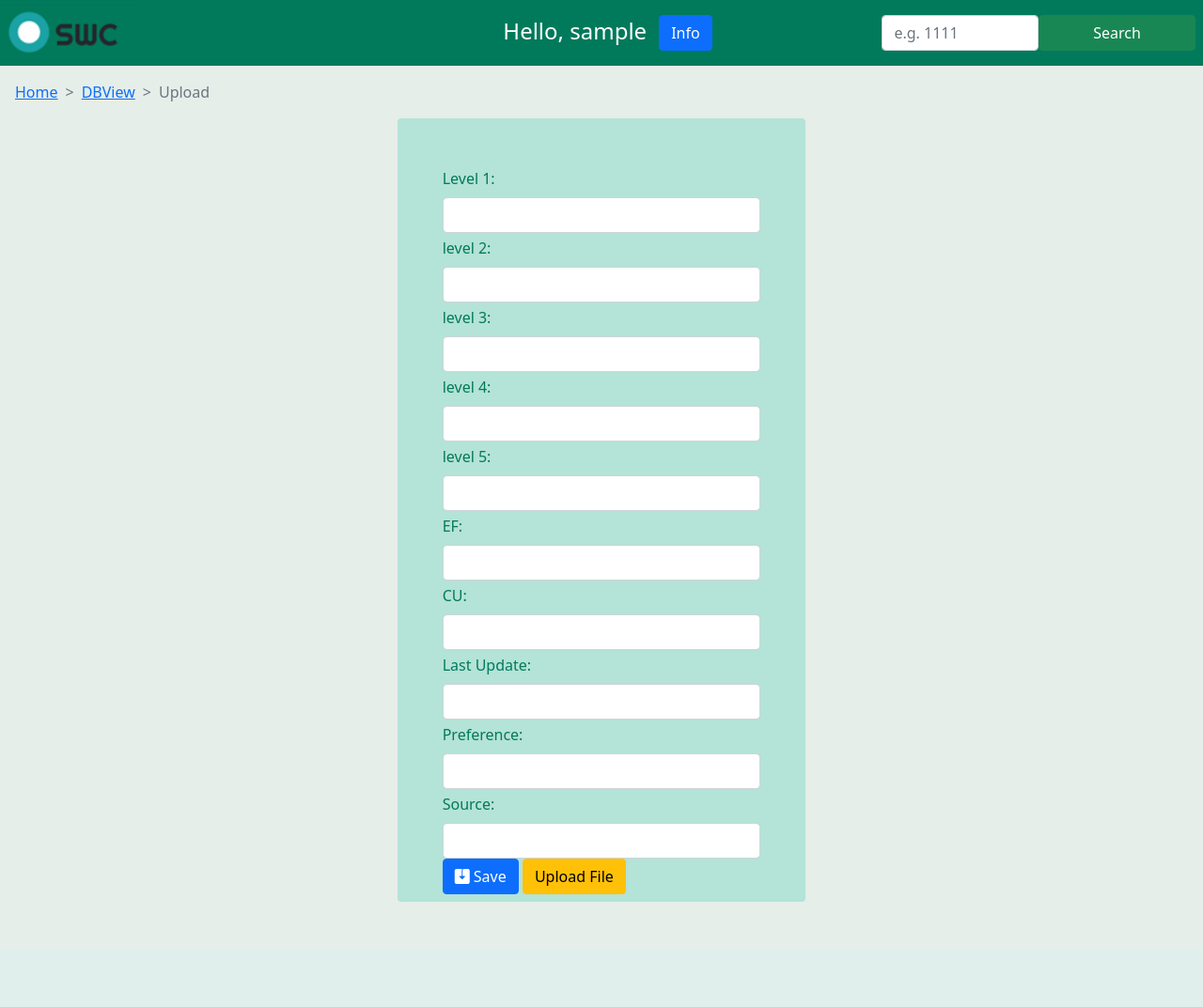
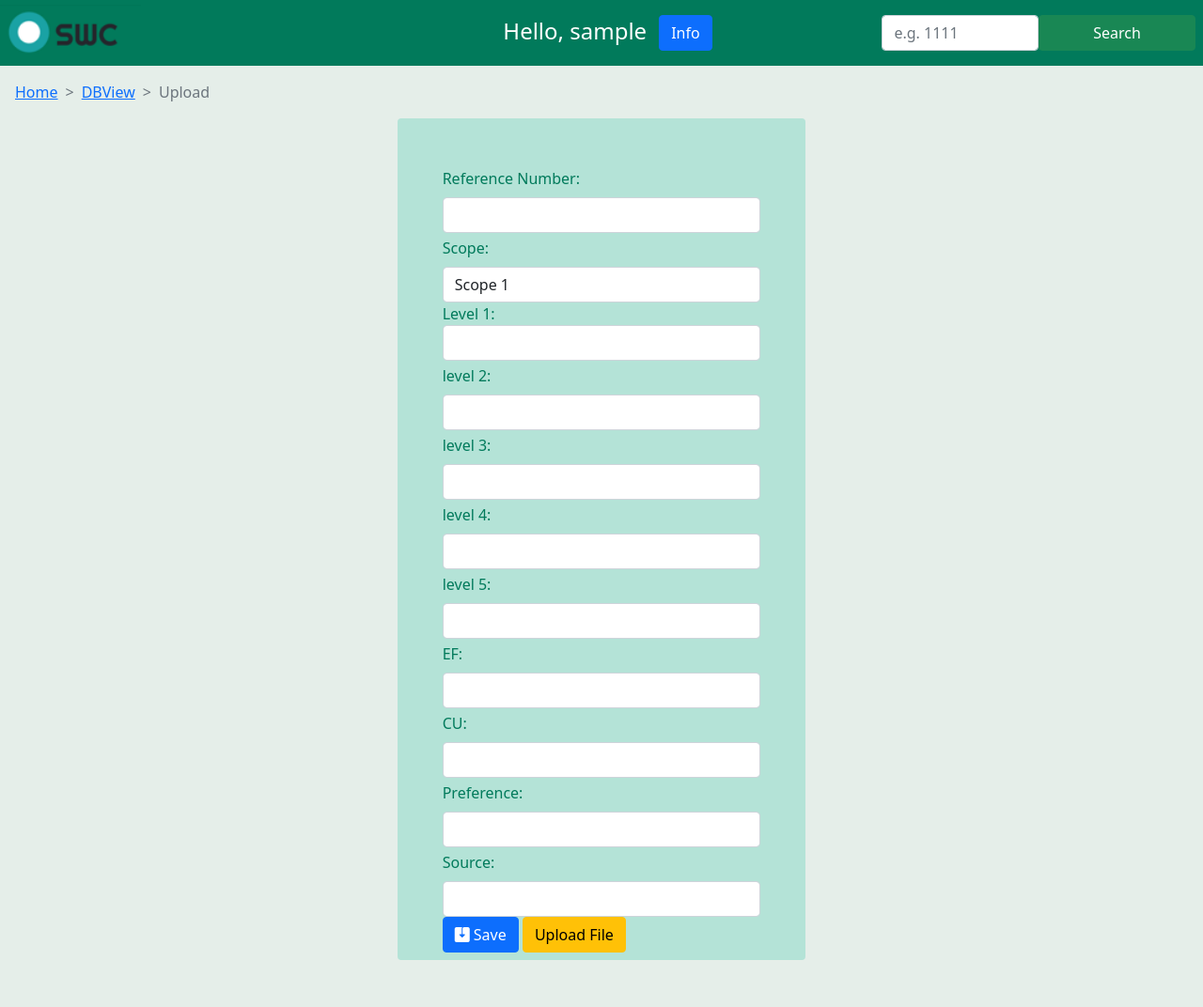
Before and after one commit to mTurner-beepboop/cs30-code-submission, a Django app: page /webapp/add/ in a window 1280 px wide. Shown: the whole page at 94% size. Before the commit the page ends 960 px from the top, so only its background shows below. Run offline with Django 3.2, Linux system fonts and the light colour scheme; the visitor is signed in with stand-in values (Sample User, id 1); some libraries are stand-ins or nearby versions.

Commit message:
Upoad almost working, added different date format handlers.

```diff
--- a/cs30_webapp/templates/webapp/add.html
+++ b/cs30_webapp/templates/webapp/add.html
@@ -11,10 +11,6 @@ Upload
 <li class="breadcrumb-item active" aria-current="page">Upload</li>
 {% endblock %}
 
-{% for message in messages %}
-  {{ message }}
-{% endfor %}
-
 {% block body_block %}
 
 <div class="row justify-content-center">
@@ -25,7 +21,15 @@ Upload
       {% csrf_token %}
 
       <div>
-
+        <label for="ref_num" class="form-label mt-1">Reference Number:</label>
+        <input type="number" id="ref_num" name="ref_num" class="form-control" maxlength="5" size="4"  min="1" max="99999" value={{ entry.ref_num }} disabled></td>
+        <label for="scope" class="form-label mt-1">Scope:</label>
+        <select id="scope" name="scope" class="form-control" value={{ entry.navigation_info.scope }}>
+          <option value="Scope 1">Scope 1</option>
+          <option value="Scope 2">Scope 2</option>
+          <option value="Scope 3">Scope 3</option>
+          <option value="Outside of Scopes">Outside of Scopes</option>
+        </select
         <label for="level1" class="form-label mt-1">Level 1:</label>
         <input type="text" id="level1" name="level1" class="form-control" maxlength="30" size="10">
         <label for="level2" class="form-label mt-1">level 2:</label>
@@ -37,13 +41,11 @@ Upload
         <label for="level5" class="form-label mt-1">level 5:</label>
         <input type="text" id="level5" name="level5" maxlength="30" class="form-control" size="10">
         <label for="ef" class="form-label mt-1">EF:</label>
-        <input type="text" id="ef" name="ef" class="form-control" maxlength="30" size="10">
+        <input type="text" id="ef" name="ef" class="form-control" maxlength="30" size="10" max="99999" min="0.000001">
         <label for="cu" class="form-label mt-1">CU:</label>
         <input type="text" id="cu" name="cu" class="form-control" maxlength="30" size="6">
-        <label for="last_update" class="form-label mt-1">Last Update:</label>
-        <input type="text" id="last_update" class="form-control" name="last_update" size="10">
         <label for="preference" class="form-label mt-1">Preference:</label>
-        <input type="text" id="preference" class="form-control" name="preference" maxlength="1" size="3">
+        <input type="text" id="preference" class="form-control" name="preference" maxlength="1" size="3" min="1" max ="3">
         <label for="source" class="form-label mt-1">Source:</label>
         <input type="text" id="source" class="form-control" name="source" maxlength="9" size="7">
 
--- a/cs30_webapp/templates/webapp/dbview.html
+++ b/cs30_webapp/templates/webapp/dbview.html
@@ -13,7 +13,7 @@ DBView
 
 {% block body_block %}
 <div class="row justify-content-end mb-2 sticky-top">
-  <div class="col-md-auto">
+  <div class="col-md-auto site-colour-light py-2 px-1 rounded ">
     <a type="button" class="btn btn-primary mx-2" href="{% url 'webapp:add' %}"> Upload </a>
   </div>
 </div>
--- a/cs30_webapp/webapp/forms.py
+++ b/cs30_webapp/webapp/forms.py
@@ -3,7 +3,10 @@ from django.contrib.auth.models import User
 
 
 SCOPE_CHOICES = (("Scope 1", "Scope 1"),
-                 ("Scope 2", "Scope 2"))
+                 ("Scope 2", "Scope 2"),
+                 ("Scope 3", "Scope 3"),
+                 ("Outside of Scopes", "Outside of Scopes")
+                 )
 
 class UserForm(forms.ModelForm):
     password = forms.CharField(widget=forms.PasswordInput())
@@ -17,8 +20,20 @@ class UserForm(forms.ModelForm):
         fields = ('username', 'email', 'password',)
 
 
-#Examin if the constraints here are corerct, and ensure they are also correct in edit.html
+#Examin if the constraints here are correct, and ensure they are also correct in edit.html
 class EditForm(forms.Form):
+    scope = forms.ChoiceField(choices = SCOPE_CHOICES)
+    level1 = forms.CharField(max_length = 30, min_length = 1)
+    level2 = forms.CharField(max_length = 30, min_length = 1, required=False)
+    level3 = forms.CharField(max_length = 30, min_length = 1, required=False)
+    level4 = forms.CharField(max_length = 30, min_length = 1, required=False)
+    level5 = forms.CharField(max_length = 30, min_length = 1, required=False)
+    ef = forms.FloatField(max_value = 99999, min_value = 0.000001)
+    cu = forms.CharField(max_length = 30)
+    preference =  forms.IntegerField(min_value = 0, max_value=3)
+    source = forms.CharField(max_length = 30)
+
+class UploadForm(forms.Form):
     ref_num = forms.IntegerField(min_value = 0, max_value = 99999)
     scope = forms.ChoiceField(choices = SCOPE_CHOICES)
     level1 = forms.CharField(max_length = 30, min_length = 1)
--- a/cs30_webapp/webapp/views.py
+++ b/cs30_webapp/webapp/views.py
@@ -1,6 +1,6 @@
 from django.shortcuts import render
 from django.http import HttpResponse
-from webapp.forms import UserForm, UploadFlatFileForm, EditForm
+from webapp.forms import UserForm, UploadFlatFileForm, EditForm, UploadForm
 from django.contrib.auth import authenticate, login
 from django.http import HttpResponseRedirect, HttpResponse
 from django.contrib.auth.decorators import login_required
@@ -18,15 +18,19 @@ def home(request):
 @login_required
 def edit(request, refnum):
     entry = requests.get('http://cs30.herokuapp.com/api/carbon/' + refnum).json()
-    entry['other_info']['last_update'] = datetime.datetime.strptime(entry['other_info']['last_update'],'%Y-%m-%dT%H:%M:%SZ')
+    for format in('%Y-%m-%dT%H:%M:%SZ', '%Y-%m-%dT%H:%M.%SZ', '%Y-%m-%d %H:%M:%S'):
+        try:
+            entry['other_info']['last_update'] = datetime.datetime.strptime(str(entry['other_info']['last_update']), format)
+        except ValueError:
+            pass
 
     if request.method == 'POST':
         edit_form = EditForm(request.POST)
         if edit_form.is_valid():
-            messages.success(request, 'Edit successful!')
 
             edit = {
-                        'ref_num':int(request.POST.get('ref_num')),
+                        'ref_num':refnum,
+                        # While lvels cannot be edited currently, I'm leaving this in as an example.
                         'navigation_info':{
                             'scope':request.POST.get('scope'),
                             'level1':request.POST.get('level1'),
@@ -44,15 +48,17 @@ def edit(request, refnum):
                             'preference':int(request.POST.get('preference')),
                             'source':request.POST.get('source')
                             }
-
                     }
 
-            print(entry)
+            try_edit = requests.put('http://cs30.herokuapp.com/api/carbon/' + refnum, json=edit)
 
-            test = requests.put('http://cs30.herokuapp.com/api/carbon/' + refnum, json=edit)
-            print(test)
+            if(try_edit == '200'):
+                messages.success(request, 'Edit successful!')
+                return render(request, 'webapp/edit.html', context={'edit_form': edit_form,'entry':entry})
+            else:
+                messages.error(request, 'Edit unsuccessful, please check edits are valid and try again.')
+                return render(request, 'webapp/edit.html', context={'edit_form': edit_form,'entry':entry})
 
-            return render(request, 'webapp/edit.html', context={'edit_form': edit_form,'entry':entry})
 
         else:
             messages.error(request, 'Edit unsuccessful, please check edits are valid and try again.')
@@ -63,19 +69,68 @@ def edit(request, refnum):
 
 @login_required
 def add(request):
+
     if request.method == 'POST':
-        file_form = UploadFlatFileForm(request.POST, request.FILES)
+        upload_form = UploadForm(request.POST)
+        if upload_form.is_valid():
 
-        if file_form.is_valid():
-            #do nothing for Now
-            #Should check if upload successful then display one of these messages.
-            messages.success(request, 'Upload successful!')
-            messages.error(request, 'Upload unsuccessful, please check file format/filetype and try again.')
-            return redirect(reverse('webapp:add'))
+            refnum = request.POST.get('ref_num')
+            upload = {
+                        'ref_num':int(refnum),
+                        'navigation_info':{
+                            'scope':request.POST.get('scope'),
+                            'level1':request.POST.get('level1'),
+                            'level2':request.POST.get('level2'),
+                            'level3':request.POST.get('level3'),
+                            'level4':request.POST.get('level4'),
+                            'level5':request.POST.get('level5')
+                            },
+                        'calculation_info':{
+                            'ef':float(request.POST.get('ef')),
+                            'cu':request.POST.get('cu')
+                            },
+                        'other_info':{
+                            'last_update':(datetime.datetime.now(tz=None)).__str__(),
+                            'preference':int(request.POST.get('preference')),
+                            'source':request.POST.get('source')
+                            }
+                    }
+
+            for key, value in upload['navigation_info'].items():
+                if value == '':
+                    upload['navigation_info'][key] = None
+
+            try_upload = requests.post('https://cs30.herokuapp.com/api/carbon', json=upload)
+            print(upload)
+            print(try_upload)
+
+            if(try_upload == '201'):
+                messages.success(request, 'Upload successful!')
+                return render(request, 'webapp/add.html', context={'upload_form': upload_form})
+            else:
+                messages.error(request, 'Upload unsuccessful, please check values are valid and try again.')
+                return render(request, 'webapp/add.html', context={'upload_form': upload_form})
+
+        else:
+            messages.error(request, 'Ppload unsuccessful, please check uploads are valid and try again.')
     else:
-        file_form = UploadFlatFileForm()
+        upload_form = UploadForm()
 
-    return render(request, 'webapp/add.html', context={'file_form': file_form})
+    # if request.method == 'POST':
+    #     file_form = UploadFlatFileForm(request.POST, request.FILES)
+    #
+    #     if file_form.is_valid():
+    #         #do nothing for Now
+    #         #Should check if upload successful then display one of these messages.
+    #         messages.success(request, 'Upload successful!')
+    #         messages.error(request, 'Upload unsuccessful, please check file format/filetype and try again.')
+    #         return redirect(reverse('webapp:add'))
+    # else:
+    #     file_form = UploadFlatFileForm()
+
+
+
+    return render(request, 'webapp/add.html', context={'upload_form': upload_form})
 
 
 @login_required
@@ -94,7 +149,11 @@ def dbview(request):
     entries = requests.get('http://cs30.herokuapp.com/api/carbon').json()
 
     for entry in entries:
-        entry['other_info']['last_update'] = datetime.datetime.strptime(entry['other_info']['last_update'],'%Y-%m-%dT%H:%M:%SZ')
+        for format in('%Y-%m-%dT%H:%M:%SZ', '%Y-%m-%dT%H:%M.%SZ', '%Y-%m-%d %H:%M:%S'):
+            try:
+                entry['other_info']['last_update'] = datetime.datetime.strptime(str(entry['other_info']['last_update']), format)
+            except ValueError:
+                pass
     return render(request, 'webapp/dbview.html', context = {'entries': entries})
 
 
```
Also changed, not shown: cs30_webapp/cs30_webapp/settings.py (+7 -1 lines), cs30_webapp/templates/webapp/edit.html (+14 -13 lines).
